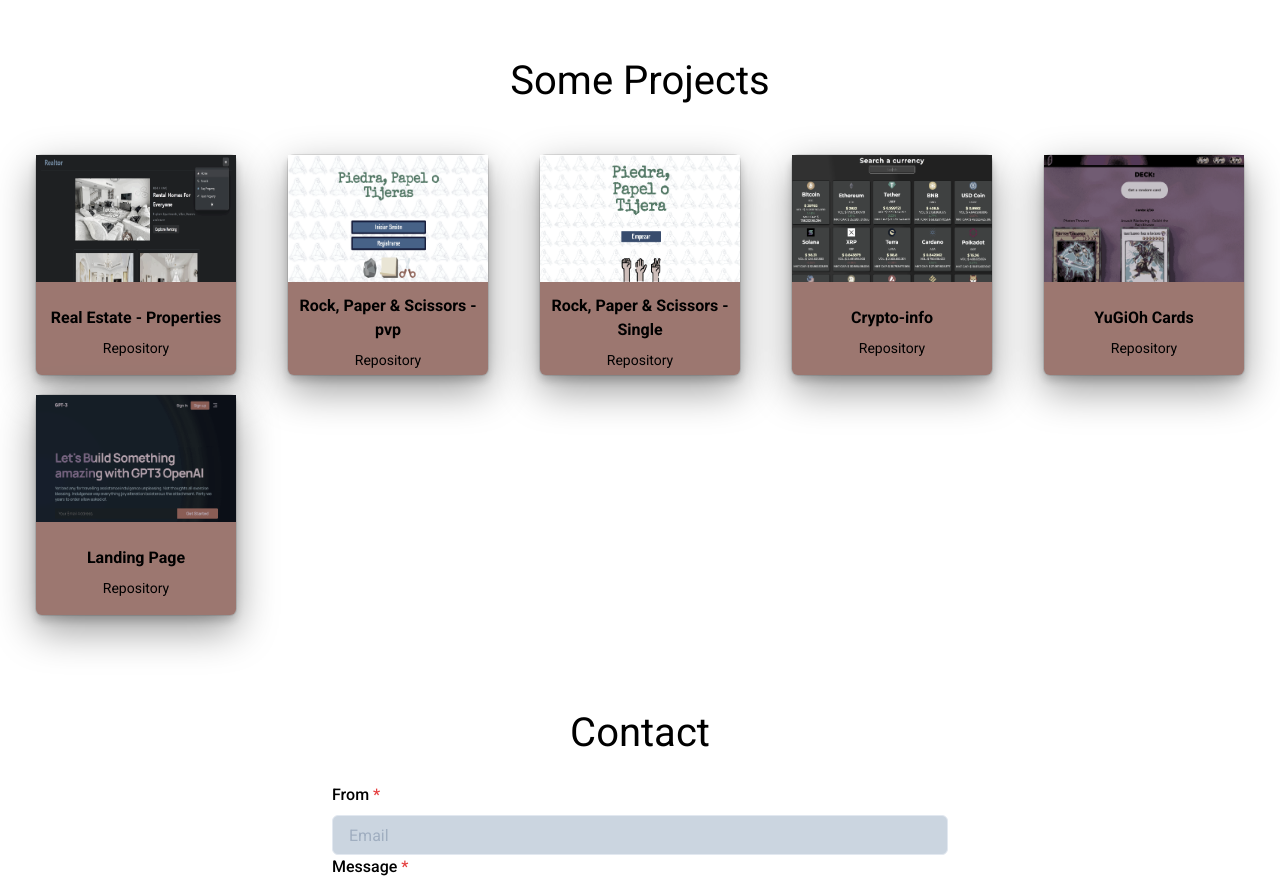
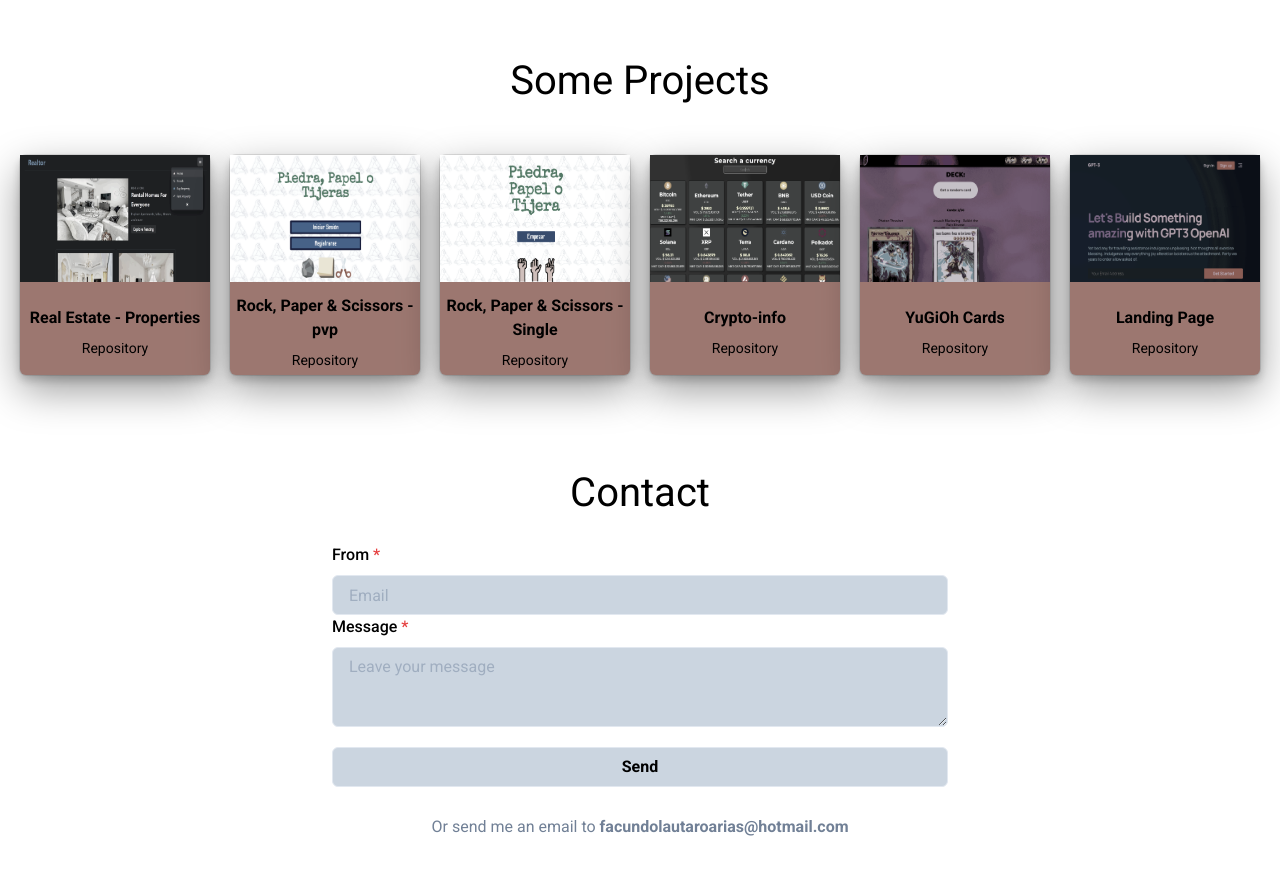
Before and after one commit to facuariasla/portfolio2, a React (Vite) app: page / in a window 1280 px wide. Shown: the part 1280-2166 px from the top of the page. Built offline with nearby package versions, Linux system fonts and the light colour scheme.

Commit message:
minChildWidth added to grid in projects

```diff
--- a/src/components/Projects.jsx
+++ b/src/components/Projects.jsx
@@ -77,7 +77,8 @@ export const Projects = () => {
       </Text>
 
       <SimpleGrid
-        columns={[2, 2, 2, 3, 5, 5]}
+        // columns={[2, 2, 2, 3, 5, 5]}
+        minChildWidth='150px'
         gap={5}
         justifyItems="center"
         paddingY={6}
```
